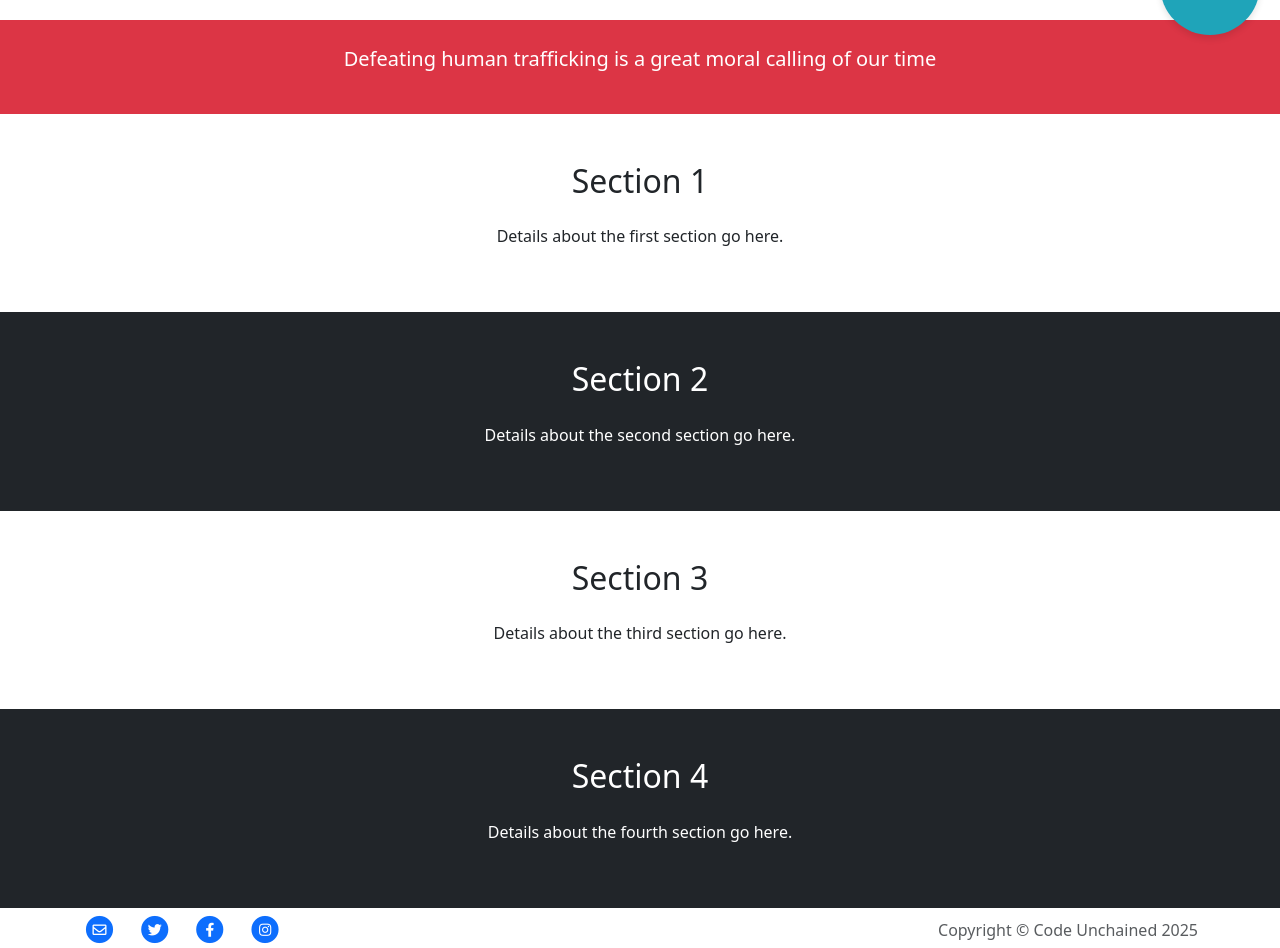
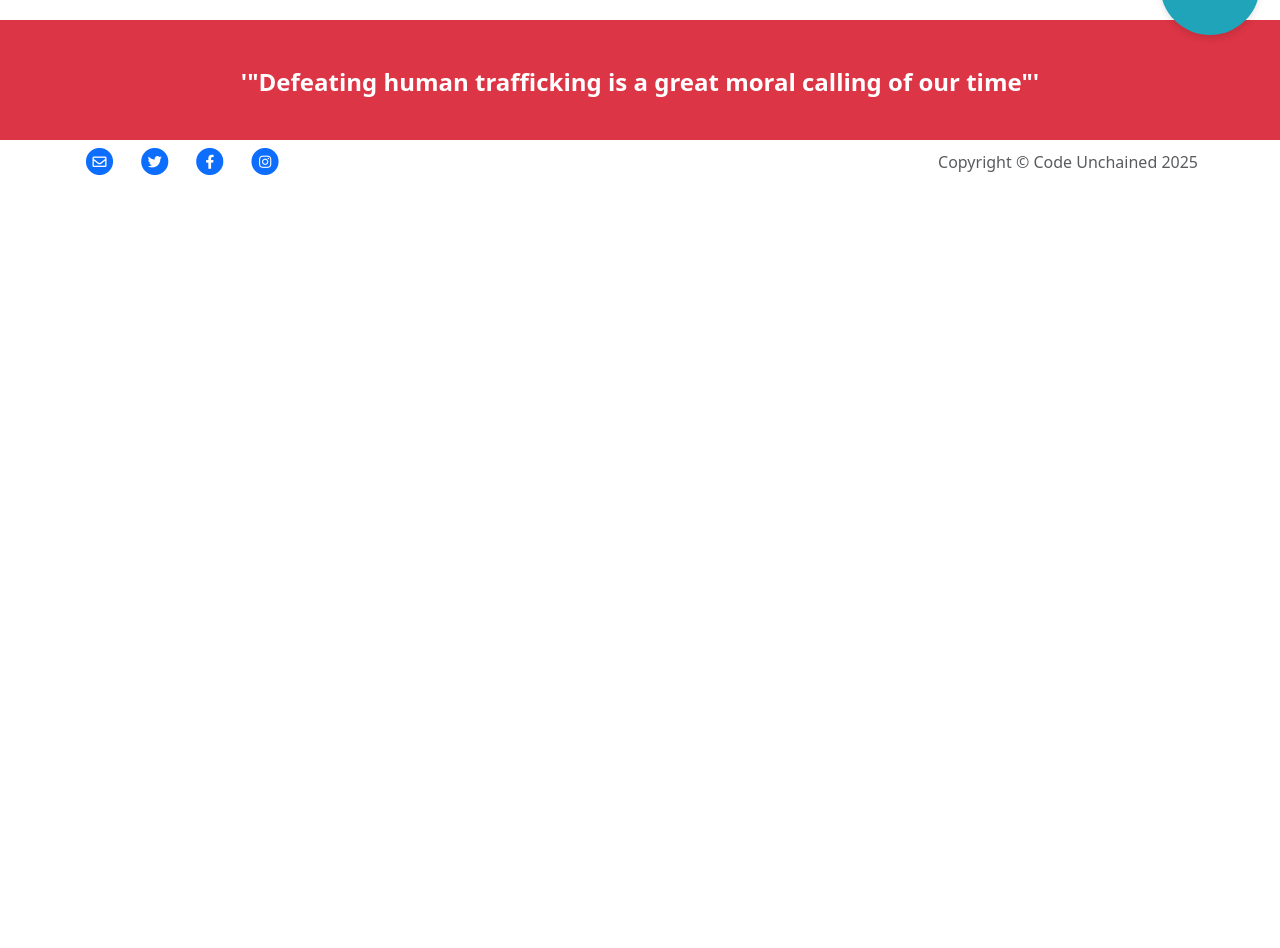
Before and after one commit to BogdanovaIV/unchained, a Django app: page / in a window 1280 px wide. Shown: the part 745-1693 px from the top of the page. After the commit the page ends 920 px from the top, so only its background shows below. Run offline with Django 4.2, Linux system fonts and the light colour scheme.

Commit message:
Update home remove sections and change quotes

```diff
--- a/home/templates/home/home.html
+++ b/home/templates/home/home.html
@@ -55,38 +55,11 @@
 <section class="bg-danger text-white py-4">
     <div class="container text-center">
         <blockquote class="blockquote">
-            <p id="quote-text" class="mb-0">Defeating human trafficking is a great moral calling of our time</p>
+            <p id="quote-text" class="mb-0">'"Defeating human trafficking is a great moral calling of our time"'</p>
         </blockquote>
     </div>
 </section>
 
-<section class="py-5 bg-white">
-    <div class="container text-center">
-        <h2 class="mb-4">Section 1</h2>
-        <p>Details about the first section go here.</p>
-    </div>
-</section>
-
-<section class="py-5 bg-dark text-white">
-    <div class="container text-center">
-        <h2 class="mb-4">Section 2</h2>
-        <p>Details about the second section go here.</p>
-    </div>
-</section>
-
-<section class="py-5 bg-white">
-    <div class="container text-center">
-        <h2 class="mb-4">Section 3</h2>
-        <p>Details about the third section go here.</p>
-    </div>
-</section>
-
-<section class="py-5 bg-dark text-white">
-    <div class="container text-center">
-        <h2 class="mb-4">Section 4</h2>
-        <p>Details about the fourth section go here.</p>
-    </div>
-</section>
 
 <!-- Chat Button -->
 {% if user.is_authenticated and user_type == 0 or user_type == -1 %}
--- a/static/css/style-home.css
+++ b/static/css/style-home.css
@@ -43,6 +43,13 @@ section {
     padding: 60px 20px;
 }
 
+#quote-text {
+    font-size: 1.5rem; /* Adjust the size as needed */
+    font-weight: bold; /* Optional: Make it bold */
+    text-align: center; /* Optional: Center the text */
+    margin: 20px 0; /* Optional: Add some spacing */
+}
+
 /* Responsive Design */
 @media (max-width: 768px) {
     .chat-button {
--- a/static/js/script-home.js
+++ b/static/js/script-home.js
@@ -1,9 +1,9 @@
 const quotes = [
-    "Defeating human trafficking is a great moral calling of our time",
-    "Modern slavery is closer than you think",
-    "Together, we can fight against human trafficking",
-    "Raise your voice, save a life",
-    "Awareness is the first step to action"
+    '"Defeating human trafficking is a great moral calling of our time"',
+    '"Modern slavery is closer than you think"',
+    '"Together, we can fight against human trafficking"',
+    '"Raise your voice, save a life"',
+    '"Awareness is the first step to action"'
 ];
 let currentIndex = 0;
 
```
Also changed, not shown: db.sqlite3, 4 other files.
